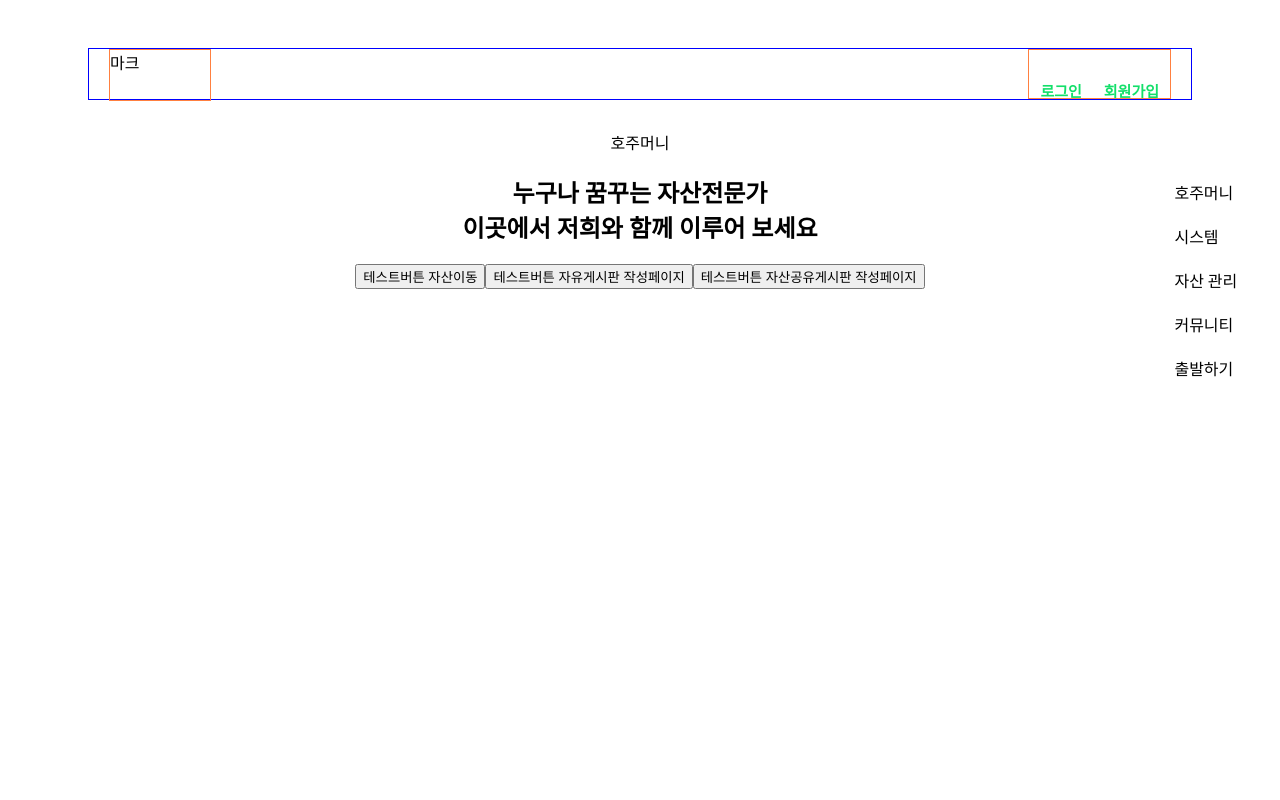
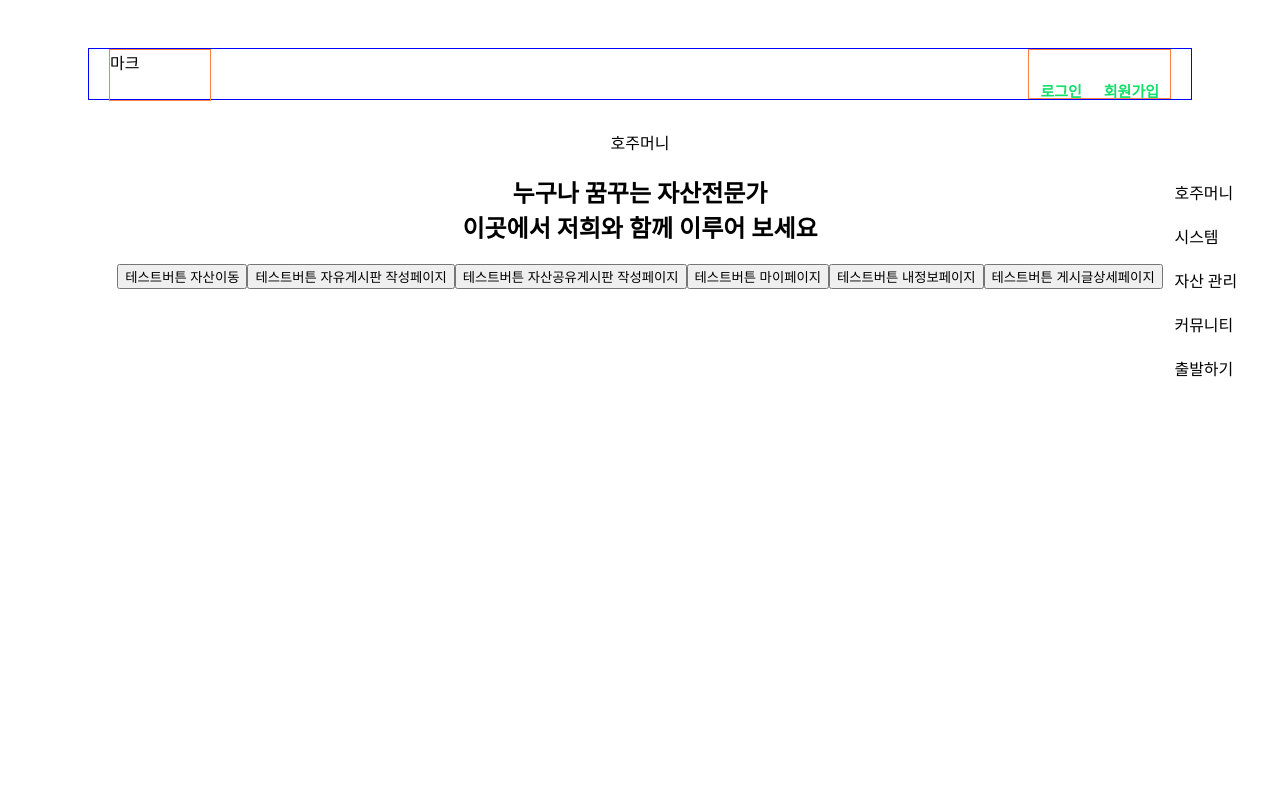
Before and after one commit to codestates-seb/seb40_main_024, a React (Create React App) app in the folder front/: page / in a window 1280 px wide. Shown: the top 800 px of the page. Built offline with nearby package versions, Linux system fonts and the light colour scheme.

Commit message:
test: 테스트버튼 제작 및 라우트적용

```diff
--- a/front/src/App.js
+++ b/front/src/App.js
@@ -8,6 +8,9 @@ import { LoginBox } from './Pages/LoginBox';
 import { ForgotPasswordBox } from './Pages/ForgotPasswordBox';
 import FreeCommunity from './Pages/FreeCommunity';
 import ShareCommunity from './Pages/ShareCommunity';
+import MyPage from './Pages/MyPage';
+import InfoPage from './Pages/InfoPage';
+import BoardContentPage from './Pages/BoardContentPage';
 
 function App() {
   return (
@@ -23,6 +26,9 @@ function App() {
         <Route path="/forgotpassword" element={<ForgotPasswordBox />} />
         <Route path="/freecommunitypost" element={<FreeCommunity />} />
         <Route path="/sharecommunitypost" element={<ShareCommunity />} />
+        <Route path="/mypage" element={<MyPage />} />
+        <Route path="/myinfopage" element={<InfoPage />} />
+        <Route path="/boardcontentpage" element={<BoardContentPage />} />
       </Routes>
     </div>
   );
--- a/front/src/Component/MainMiddle.js
+++ b/front/src/Component/MainMiddle.js
@@ -42,6 +42,15 @@ const Middle = () => {
         </button>
         <button onClick={() => navigate('/sharecommunitypost')}>
           테스트버튼 자산공유게시판 작성페이지
+        </button>
+        <button onClick={() => navigate('/mypage')}>
+          테스트버튼 마이페이지
+        </button>
+        <button onClick={() => navigate('/myinfopage')}>
+          테스트버튼 내정보페이지
+        </button>
+        <button onClick={() => navigate('/boardcontentpage')}>
+          테스트버튼 게시글상세페이지
         </button>
       </div>
       <div id="2" className="div2">
```
